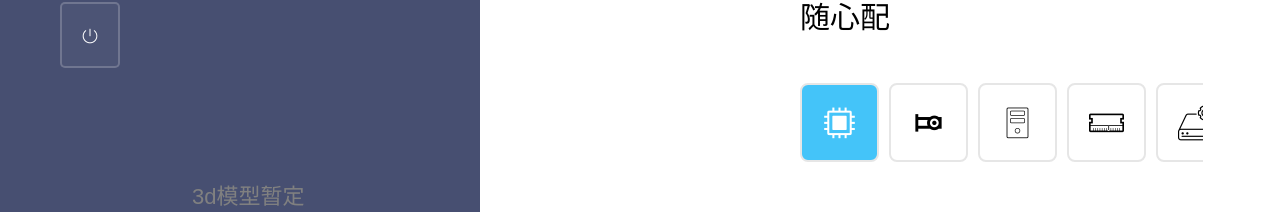
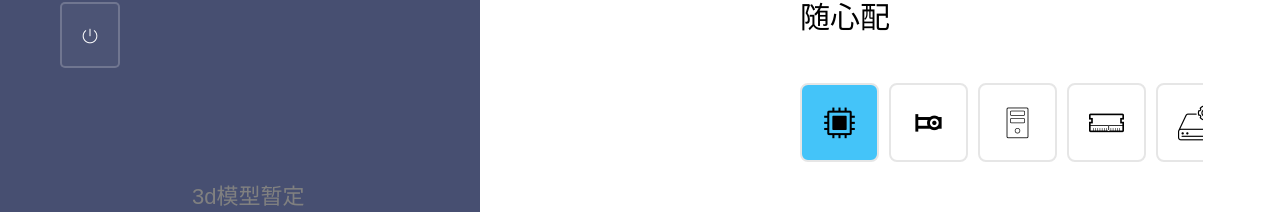
Before and after one commit to qyjbk/graduation, a Vue app: page /detail in a window 1280 px wide. Shown: the part 203-415 px from the top of the page. Built offline with nearby package versions, Linux system fonts and the light colour scheme; a web font is replaced by a local one.

Commit message:
标题:完成carddetail页面的滚动条设计。
项目:毕设

描述:

问题:

原因:

解决方案:

作者:shenkw

日期:2024-1-9

```diff
--- a/src/components/CardDetail.vue
+++ b/src/components/CardDetail.vue
@@ -21,15 +21,23 @@
         <section class="detail__page__setting">
             <a href="#" class="setting__btn">&larr;<span class="setting__btn__p">返回</span></a>
             <h2 class="setting__title">随心配</h2>
-            <div class="setting__mainClass">
-                <div class="setting__mainClass__item iconActive"><span class="iconfont icon-CPU"></span></div>
-                <div class="setting__mainClass__item "><span class="iconfont icon-gpu"></span></div>
-                <div class="setting__mainClass__item "><span class="iconfont icon-diannaojixiang-"></span></div>
-                <div class="setting__mainClass__item "><span class="iconfont icon-neicuntiao"></span></div>
-                <div class="setting__mainClass__item "><span class="iconfont icon-Drie-Settings"></span></div>
-                <div class="setting__mainClass__item "><span class="iconfont icon-dianyuan"></span></div>
-                <div class="setting__mainClass__item "><span class="iconfont icon-zhuban"></span></div>
-                <div class="setting__mainClass__item "><span class="iconfont icon-a-sanrefengshan"></span></div>
+            <div class="setting__classify" ref="scrollbarBox">
+                <div class="setting__classify__item iconActive"><span
+                            class="iconfont icon-CPU"></span></div>
+                <div class="setting__classify__item "><span
+                            class="iconfont icon-gpu"></span></div>
+                <div class="setting__classify__item "><span
+                            class="iconfont icon-diannaojixiang-"></span></div>
+                <div class="setting__classify__item "><span
+                            class="iconfont icon-neicuntiao"></span></div>
+                <div class="setting__classify__item "><span
+                            class="iconfont icon-Drie-Settings"></span></div>
+                <div class="setting__classify__item "><span
+                            class="iconfont icon-dianyuan"></span></div>
+                <div class="setting__classify__item "><span
+                            class="iconfont icon-zhuban"></span></div>
+                <div class="setting__classify__item "><span
+                            class="iconfont icon-a-sanrefengshan"></span></div>
             </div>
             <h3 class="setting__settingName">cpu</h3>
         </section>
@@ -40,10 +48,52 @@
 import CardPrice from './CardPrice.vue';
 // import DetailSetting from './DetailSetting.vue'
 
+import { ref, onMounted } from 'vue';
+
+const scrollbarBox = ref({})
+
+onMounted(() => {
+    const container = scrollbarBox.value;
+    let isDown = false;
+    let startX;
+    let scrollLeft;
+
+    container.addEventListener('mousedown', (e) => {
+        isDown = true;
+        container.style.cursor = 'grabbing';
+        startX = e.pageX - container.offsetLeft;
+        scrollLeft = container.scrollLeft;
+    });
+
+    container.addEventListener('mouseleave', () => {
+        isDown = false;
+        container.style.cursor = 'default';
+    });
+
+    container.addEventListener('mouseup', () => {
+        isDown = false;
+        container.style.cursor = 'default';
+    });
+
+    container.addEventListener('mousemove', (e) => {
+        if (!isDown) return;
+        e.preventDefault();
+        const x = e.pageX - container.offsetLeft;
+        const walk = (x - startX) * 1.5; //滚动速度
+        container.scrollLeft = scrollLeft - walk;
+        console.log(container.scrollLeft);
+        console.log('current',container.offsetWidth);
+        console.log('total',container.scrollWidth);
+    });
+})
+
 </script>
 
 <style lang="scss" scoped>
 .detail__page {
+
+    user-select: none;
+
     display: flex;
     width: 100%;
     height: 100vh;
@@ -133,48 +183,69 @@ import CardPrice from './CardPrice.vue';
     &__btn {
         font-size: 1.6rem;
         border-radius: .5rem;
-        border: 2px solid rgb(230,230,230);
+        border: 2px solid rgb(230, 230, 230);
         padding: 1rem 2rem;
+
         &__p {
             margin-left: 1.6rem;
         }
+
         &:link,
         &:visited {
             color: black;
             text-decoration: none;
         }
     }
+
     &__title {
         display: block;
         font-size: 3rem;
         margin-top: 6rem;
     }
-    &__mainClass {
+
+    &__classify {
         display: flex;
         width: 84%;
-        overflow: auto;
+        overflow: hidden;
+        scrollbar-width: none;
         margin-top: 5rem;
 
         &__item {
             display: block;
             padding: 2rem;
-            border: 2px solid rgb(230,230,230);
+            border: 2px solid rgb(230, 230, 230);
             border-radius: 8px;
+
+            transition: all .3s;
 
             &:not(:last-child) {
                 margin-right: 1rem;
             }
+            span {
+                    font-size: 3.5rem;
+                }
 
-            span {
-                font-size: 3.5rem;
-            }
+            // &__link {
+            //     user-select: none;
+            //     &:link,
+            //     &:visited {
+            //         color: black;
+            //         text-decoration: none;
+            //     }
+
+
+            // }
+
+
         }
     }
+
     &__settingName {
         margin-top: 5rem;
         font-size: 2.3rem;
     }
 }
+
 .menuActive {
     &::after {
         content: "";
@@ -184,9 +255,17 @@ import CardPrice from './CardPrice.vue';
         background-color: rgb(68, 196, 249)
     }
 }
+
 // 图标高亮
 .iconActive {
-    color: white;
     background-color: rgb(68, 196, 249);
+
+    .setting__classify__item__link {
+
+        &:link,
+        &:visited {
+            color: white;
+        }
+    }
 }
 </style>
--- a/src/components/DetailSetting.vue
+++ /dev/null
@@ -1,13 +0,0 @@
-<template>
-    <div>
-        demo
-    </div>
-</template>
-
-<script setup>
-
-</script>
-
-<style lang="scss" scoped>
-
-</style>
```
